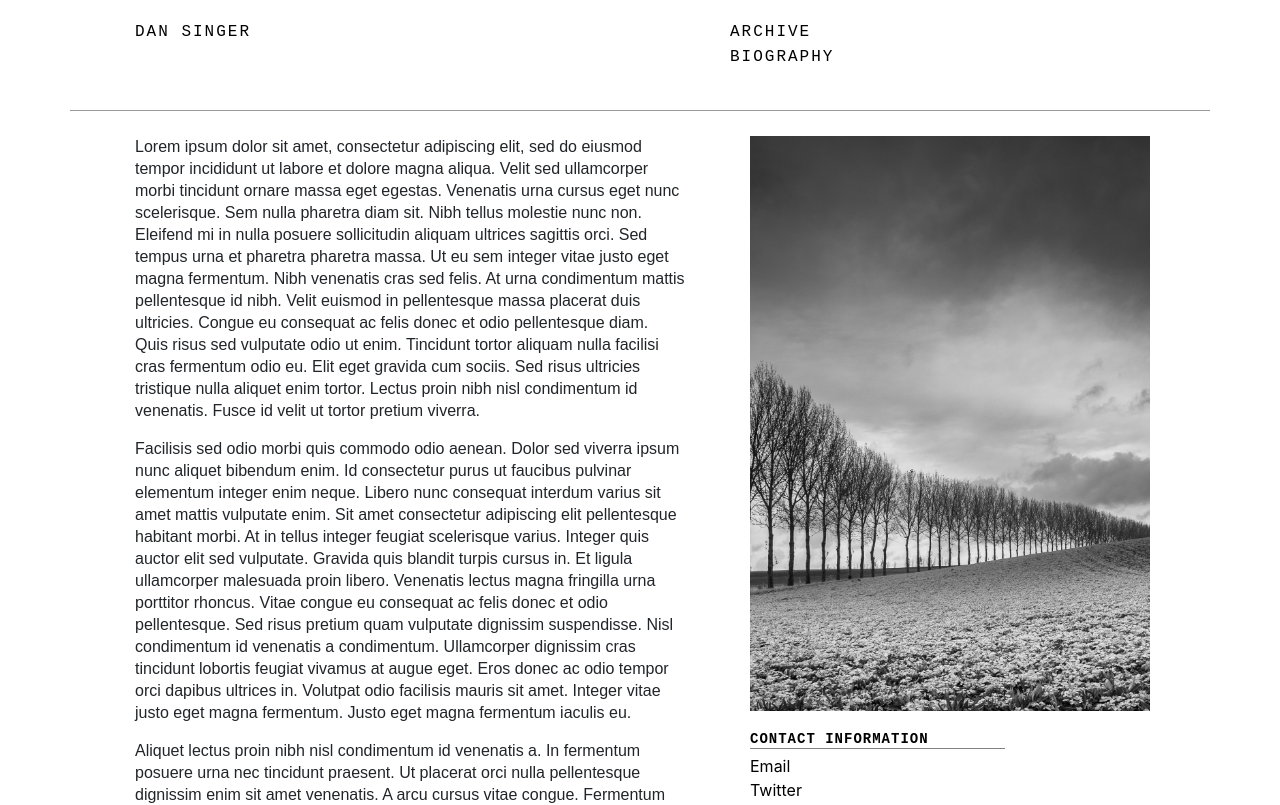
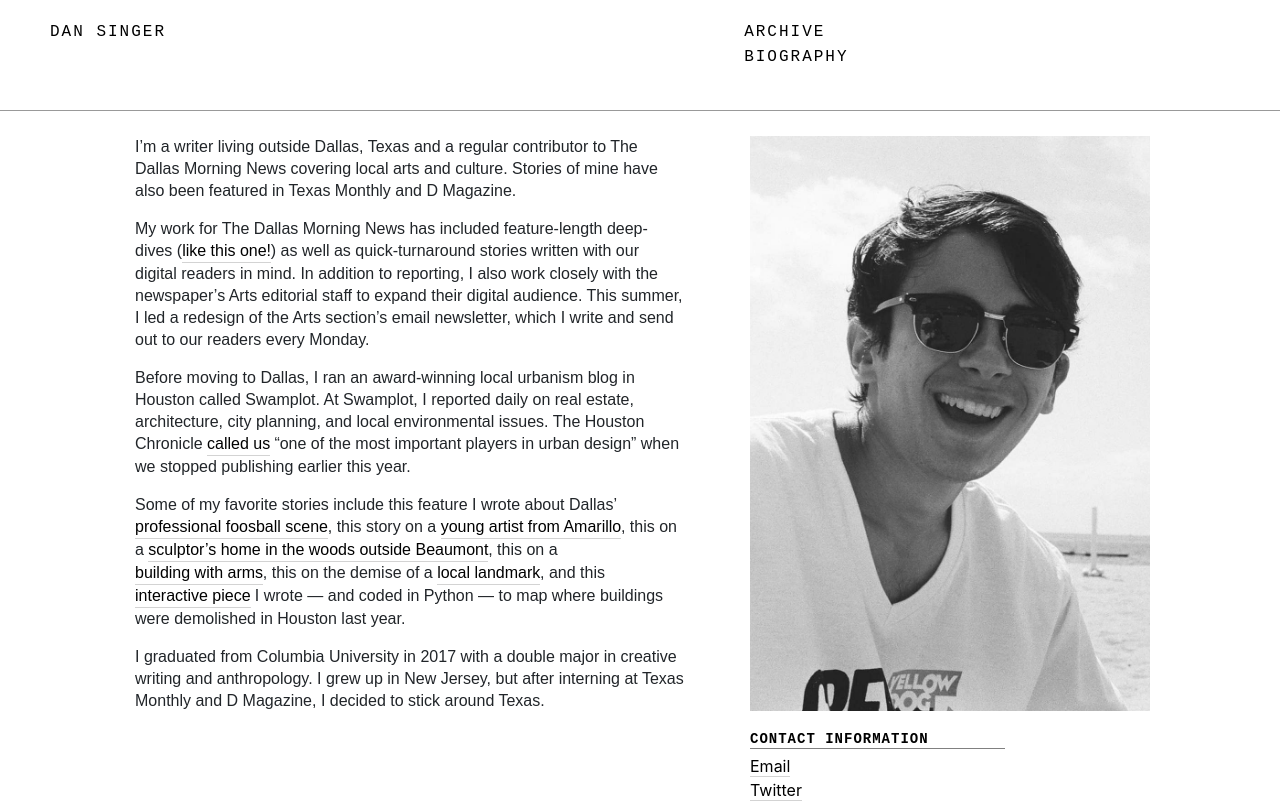
Before and after one commit to kyliesanderson/dansinger, a React (Create React App) app: page /bio in a window 1280 px wide. Shown: the top 805 px of the page. Built offline with nearby package versions, Linux system fonts and the light colour scheme.

Commit message:
aded correct picture and final bio information

```diff
--- a/src/App.css
+++ b/src/App.css
@@ -62,6 +62,11 @@
    font-family: 'Arimo', Helvetica, Arial, sans-serif;
    font-size: 16px;
    line-height: 22px;
+}
+
+.bio-text-span{
+   display: inline-block;
+   margin-right: -0.25px;
 }
 
 .pic-container {
@@ -209,6 +214,22 @@
    text-decoration: none;
 }
 
+.bio-link {
+   color: black;
+   border-bottom: 1px solid lightgray;
+}
+
+.bio-link:hover{
+   color: black;
+   text-decoration: none;
+   border-bottom: 1px solid black;
+
+}
+
+.bio-buffer{
+   height: 100px;
+}
+
 .bio-header{
    font-family: 'Space Mono', monospace;
    letter-spacing: 1px;
--- a/src/Bio.js
+++ b/src/Bio.js
@@ -11,25 +11,47 @@ class Bio extends Component {
 
       this.render = this.render.bind(this);
       this.generateBio = this.generateBio.bind(this);
-      this.generateParagraph = this.generateParagraph.bind(this);
+      this.generateSection = this.generateSection.bind(this);
    }
 
-   generateParagraph(paragraph){
+   generateSection(section){
+      var cursor = 0;
+      var items = [];
+      if(section.links.length === 0){
+         items.push(<p className="bio-text"> {section.paragraph} </p>);
+      }
+      else{
+         for (var i = 0; i < section.links.length; i++){
+            console.log("cursor " + cursor);
+            var linkText = section.links[i].linkText;
+            var linkIndex = section.paragraph.indexOf(linkText);
+            console.log("linkIndex " + linkIndex);
+            console.log("linkText " + linkText );
+            console.log("atIndex " + section.paragraph[linkIndex]);
+            items.push(<span>{section.paragraph.substring(cursor, linkIndex)}</span>);
+            items.push(<a className="bio-text-span bio-link" href={section.links[i].link}> {linkText} </a>);
+            cursor = linkIndex + linkText.length;
+         }
+         items.push(<span>{section.paragraph.substring(cursor, section.paragraph.length)}</span>);
+      }
       return (
-         <p className="bio-text">{paragraph}</p>
+         <p className="bio-text">
+            {items}
+         </p>
       );
    }
 
-   generateBio(paragraphs){
-      return paragraphs.map(this.generateParagraph);
+   generateBio(sections){
+      return sections.map(this.generateSection);
    }
 
    render(){
       var emailLink = "mailto:" + content.email;
       var twitterLink = "http://www.twitter.com/" + content.twitter;
       return(
+         <div>
+         <Header page="bio" />
          <Container>
-            <Header page="bio" />
             <Row>
                <Col md={7} sm={12} className="bio-container">
                   {this.generateBio(content.longBio)}
@@ -38,12 +60,14 @@ class Bio extends Component {
                   <img className="bio-pic" src={bioPic} />
                   <br />
                   <h1 className="bio-header">CONTACT INFORMATION</h1>
-                  <a href={emailLink} className="plain-link">Email</a>
+                  <a href={emailLink} className="bio-link">Email</a>
                   <br />
-                  <a href={twitterLink} className="plain-link">Twitter</a>
+                  <a href={twitterLink} className="bio-link">Twitter</a>
                </Col>
             </Row>
+            <div className="bio-buffer" />
          </Container>
+         </div>
       );
    }
 }
--- a/src/articles.json
+++ b/src/articles.json
@@ -1,13 +1,63 @@
 {
-   "shortBio": " is a writer. He writes a lot of things all the time. He is cool. This is his website where you can learn about his work and find an archive of his articles. ",
+   "shortBio": " is a freelance writer based in Dallas whose work has appeared in Texas Monthly, D Magazine, and The Dallas Morning News, where he is a regular contributor covering arts and culture in North Texas. ",
    "longBio": [
-      "Lorem ipsum dolor sit amet, consectetur adipiscing elit, sed do eiusmod tempor incididunt ut labore et dolore magna aliqua. Velit sed ullamcorper morbi tincidunt ornare massa eget egestas. Venenatis urna cursus eget nunc scelerisque. Sem nulla pharetra diam sit. Nibh tellus molestie nunc non. Eleifend mi in nulla posuere sollicitudin aliquam ultrices sagittis orci. Sed tempus urna et pharetra pharetra massa. Ut eu sem integer vitae justo eget magna fermentum. Nibh venenatis cras sed felis. At urna condimentum mattis pellentesque id nibh. Velit euismod in pellentesque massa placerat duis ultricies. Congue eu consequat ac felis donec et odio pellentesque diam. Quis risus sed vulputate odio ut enim. Tincidunt tortor aliquam nulla facilisi cras fermentum odio eu. Elit eget gravida cum sociis. Sed risus ultricies tristique nulla aliquet enim tortor. Lectus proin nibh nisl condimentum id venenatis. Fusce id velit ut tortor pretium viverra.",
-      "Facilisis sed odio morbi quis commodo odio aenean. Dolor sed viverra ipsum nunc aliquet bibendum enim. Id consectetur purus ut faucibus pulvinar elementum integer enim neque. Libero nunc consequat interdum varius sit amet mattis vulputate enim. Sit amet consectetur adipiscing elit pellentesque habitant morbi. At in tellus integer feugiat scelerisque varius. Integer quis auctor elit sed vulputate. Gravida quis blandit turpis cursus in. Et ligula ullamcorper malesuada proin libero. Venenatis lectus magna fringilla urna porttitor rhoncus. Vitae congue eu consequat ac felis donec et odio pellentesque. Sed risus pretium quam vulputate dignissim suspendisse. Nisl condimentum id venenatis a condimentum. Ullamcorper dignissim cras tincidunt lobortis feugiat vivamus at augue eget. Eros donec ac odio tempor orci dapibus ultrices in. Volutpat odio facilisis mauris sit amet. Integer vitae justo eget magna fermentum. Justo eget magna fermentum iaculis eu.",
-      "Aliquet lectus proin nibh nisl condimentum id venenatis a. In fermentum posuere urna nec tincidunt praesent. Ut placerat orci nulla pellentesque dignissim enim sit amet venenatis. A arcu cursus vitae congue. Fermentum odio eu feugiat pretium nibh ipsum consequat. Et tortor at risus viverra adipiscing at in. Nibh praesent tristique magna sit amet purus. Dolor sed viverra ipsum nunc aliquet. Nec ultrices dui sapien eget mi proin sed libero. Feugiat nisl pretium fusce id. Quam pellentesque nec nam aliquam sem et tortor. Faucibus in ornare quam viverra orci sagittis eu. Quisque non tellus orci ac auctor augue mauris augue. Tellus integer feugiat scelerisque varius morbi enim. Arcu cursus euismod quis viverra. Etiam non quam lacus suspendisse faucibus interdum posuere. Tellus rutrum tellus pellentesque eu tincidunt. Vivamus arcu felis bibendum ut. Arcu cursus vitae congue mauris rhoncus aenean vel.",
-      "Vitae elementum curabitur vitae nunc sed velit dignissim. Neque laoreet suspendisse interdum consectetur libero id faucibus. Tempor commodo ullamcorper a lacus. Luctus venenatis lectus magna fringilla urna porttitor rhoncus dolor purus. Amet massa vitae tortor condimentum lacinia quis vel. Mauris pharetra et ultrices neque. Euismod lacinia at quis risus sed. Senectus et netus et malesuada fames ac turpis egestas. Ipsum a arcu cursus vitae. Sit amet consectetur adipiscing elit pellentesque habitant morbi tristique. Viverra vitae congue eu consequat. Dolor magna eget est lorem ipsum dolor sit amet. Ornare suspendisse sed nisi lacus sed. Consectetur adipiscing elit ut aliquam purus. Hendrerit gravida rutrum quisque non. In hac habitasse platea dictumst quisque sagittis. Mi sit amet mauris commodo quis imperdiet massa tincidunt nunc. Imperdiet dui accumsan sit amet nulla facilisi.",
-      "Laoreet non curabitur gravida arcu ac tortor. Et sollicitudin ac orci phasellus. Fermentum leo vel orci porta non. Egestas maecenas pharetra convallis posuere morbi leo urna molestie at. Maecenas volutpat blandit aliquam etiam erat velit. At varius vel pharetra vel turpis nunc. Ac orci phasellus egestas tellus rutrum tellus pellentesque eu. Tincidunt eget nullam non nisi est sit. Tellus cras adipiscing enim eu turpis egestas pretium aenean. Massa vitae tortor condimentum lacinia. Consequat ac felis donec et odio pellentesque diam. Adipiscing commodo elit at imperdiet dui accumsan. Nibh sed pulvinar proin gravida hendrerit lectus. Aliquet nec ullamcorper sit amet risus nullam eget felis eget. Arcu felis bibendum ut tristique et egestas quis. Pellentesque pulvinar pellentesque habitant morbi tristique senectus."
+      {
+         "paragraph":"I’m a writer living outside Dallas, Texas and a regular contributor to The Dallas Morning News covering local arts and culture. Stories of mine have also been featured in Texas Monthly and D Magazine.",
+         "links":[]
+      },
+      {
+         "paragraph":"My work for The Dallas Morning News has included feature-length deep-dives (like this one!) as well as quick-turnaround stories written with our digital readers in mind. In addition to reporting, I also work closely with the newspaper’s Arts editorial staff to expand their digital audience. This summer, I led a redesign of the Arts section’s email newsletter, which I write and send out to our readers every Monday.",
+         "links":[
+            {
+               "linkText": "like this one!",
+               "link": "https://www.dallasnews.com/arts/books/2019/07/19/literary-dallas-finally-seeing-respect-dollars-deserves-still-worried-future"
+            }
+         ]
+      },
+      {
+         "paragraph": "Before moving to Dallas, I ran an award-winning local urbanism blog in Houston called Swamplot. At Swamplot, I reported daily on real estate, architecture, city planning, and local environmental issues. The Houston Chronicle called us “one of the most important players in urban design” when we stopped publishing earlier this year.",
+         "links":[
+            {
+               "linkText": "called us",
+               "link": "https://www.houstonchronicle.com/opinion/editorials/article/Thumbs-up-down-Swamplot-implodes-and-13674998.php"
+            }
+         ]
+      },
+      {
+         "paragraph": "Some of my favorite stories include this feature I wrote about Dallas’ professional foosball scene, this story on a young artist from Amarillo, this on a sculptor’s home in the woods outside Beaumont, this on a building with arms, this on the demise of a local landmark, and this interactive piece I wrote — and coded in Python — to map where buildings were demolished in Houston last year.",
+         "links":[
+            {
+               "linkText": "professional foosball scene",
+               "link": "https://www.texasmonthly.com/articles/home-is-where-the-art-is-2/"
+            },
+            {
+               "linkText": "young artist from Amarillo",
+               "link": "https://www.texasmonthly.com/articles/home-is-where-the-art-is-2/"
+            },
+            {
+               "linkText": "sculptor’s home in the woods outside Beaumont",
+               "link": "https://www.texasmonthly.com/articles/home-is-where-the-art-is-2/"
+            },
+            {
+               "linkText": "building with arms",
+               "link": "http://swamplot.com/the-art-guys-walking-building-by-the-pierce-elevated-isnt-going-anywhere/2018-12-14/"
+            },
+            {
+               "linkText": "local landmark",
+               "link": "http://swamplot.com/txdot-wins-custody-of-head-turning-tiny-law-office-in-seabrook-ahead-of-planned-hwy-146-widening/2018-02-07/"
+            },
+            {
+               "linkText": "interactive piece",
+               "link": "http://swamplot.com/every-houston-demolition-of-2018-mapped/2019-01-03/"
+            }
+         ]
+      },
+      {
+         "paragraph": "I graduated from Columbia University in 2017 with a double major in creative writing and anthropology. I grew up in New Jersey, but after interning at Texas Monthly and D Magazine, I decided to stick around Texas.",
+         "links": []
+      }
    ],
-   "twitter": "dansinger",
+   "twitter": "fileunderdan",
    "email": "desinger@protonmail.com",
    "publications":[
       "All",
```
Also changed, not shown: src/content.json (deleted, +0 -88 lines), src/biography-pic.jpg.
